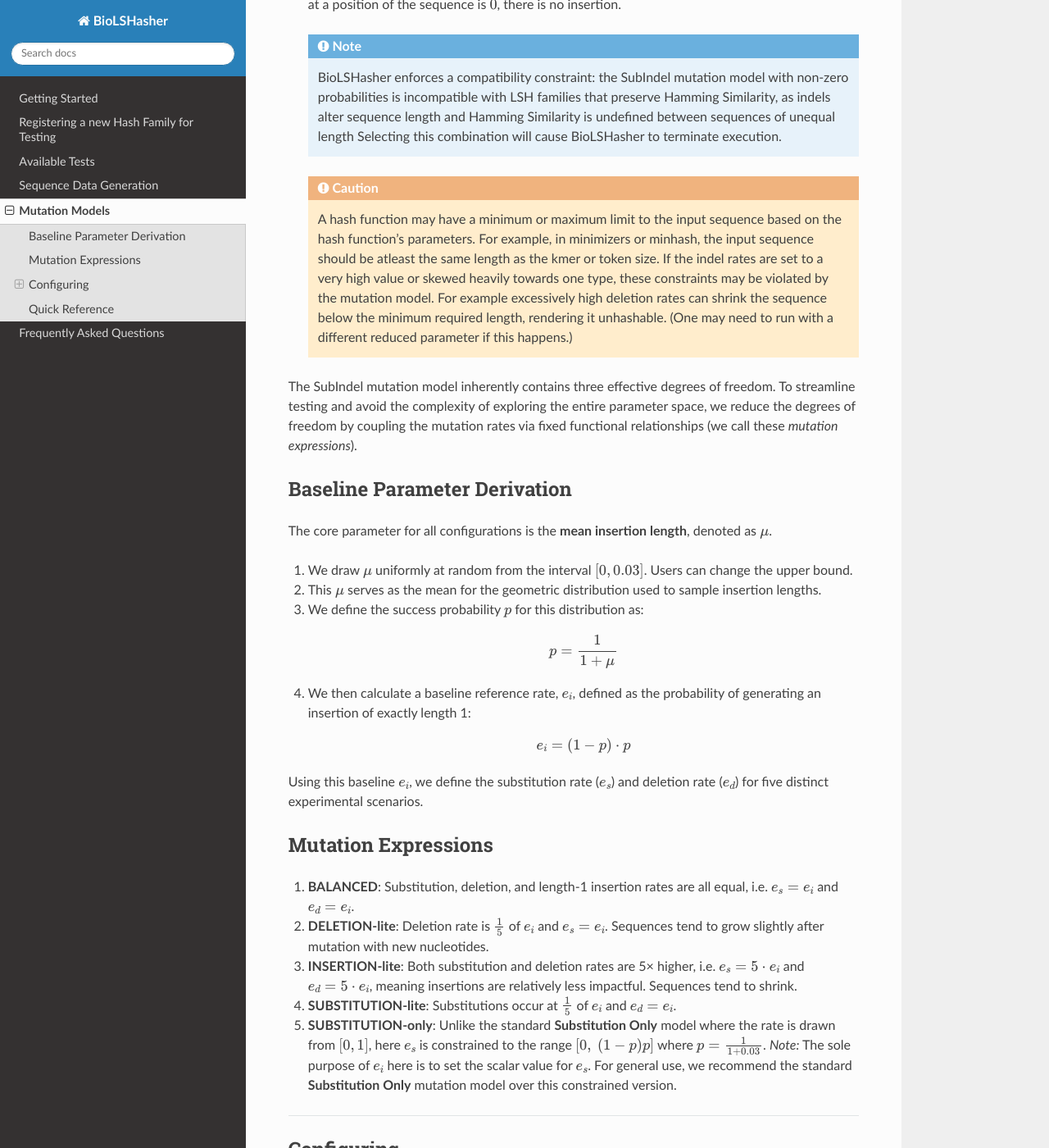
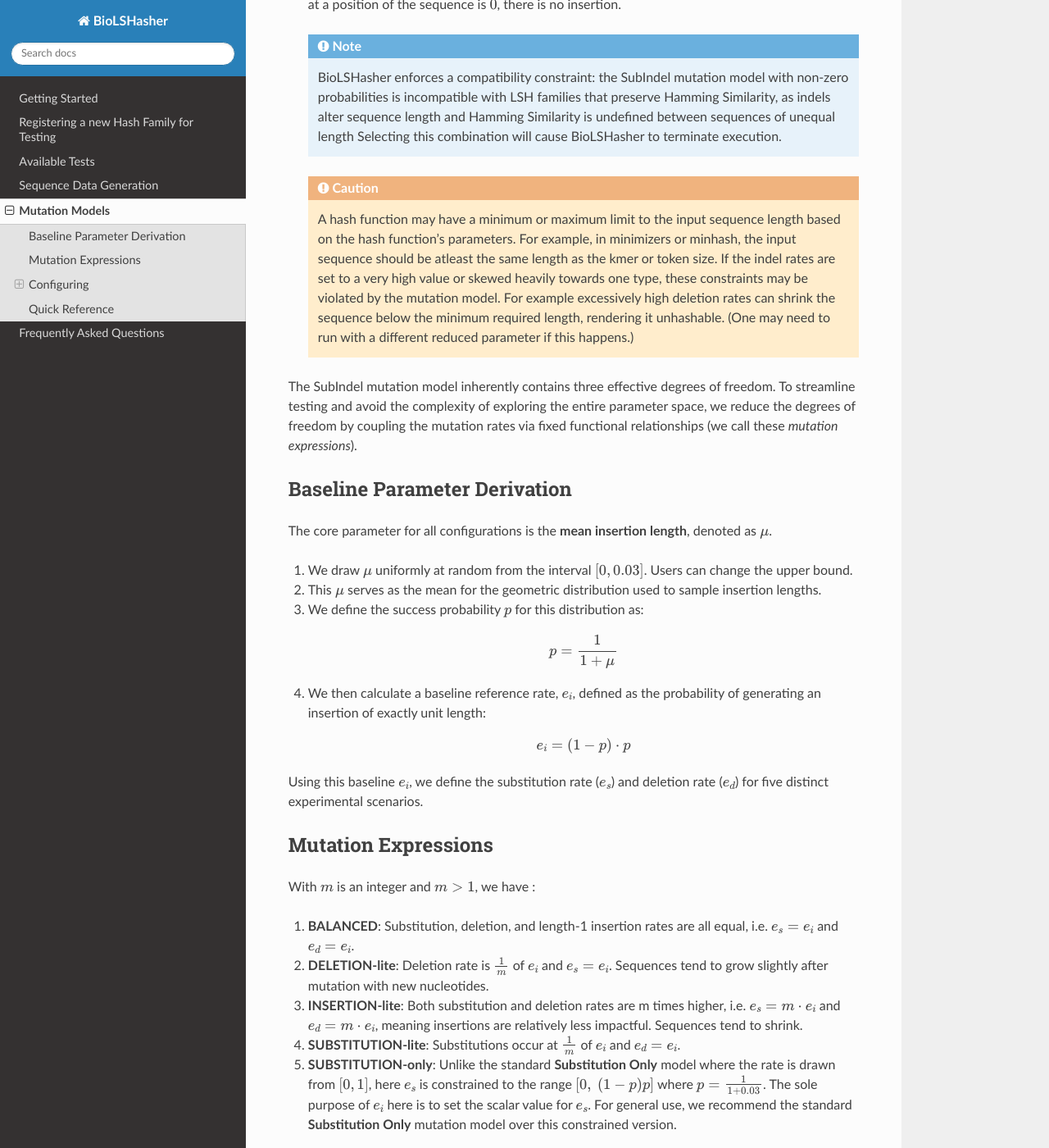
Before and after one commit to bpanda-dev/BioLSHasher-guide, a Sphinx documentation site: the page built from docs/source/content/mutationModels.rst, in a window 1280 px wide and 1400 px high, scrolled down 556 px. Shown: the whole window at 82% size. Built offline with Sphinx 7.4.7 and the Read the Docs theme 3.1.0, drawn with Linux system fonts in a browser that asks for light colours; some of the changed text lies outside the part shown.

Commit message:
mutationmodels

```diff
--- a/docs/requirements.txt
+++ b/docs/requirements.txt
@@ -1,4 +1,2 @@
 sphinx==7.1.2
 sphinx-rtd-theme==1.3.0rc1
-mkdocs-material
-pymdown-extensions
--- a/docs/source/content/mutationModels.rst
+++ b/docs/source/content/mutationModels.rst
@@ -1,3 +1,4 @@
+
 Mutation Models
 ===============================================
 
@@ -10,7 +11,7 @@
 
 1. **Substitution Only mutation model**: Performs only point substitutions across the input sequence based on the mutation rate :math:`e_{s} \in [0,1]`. BioLSHasher samples :math:`e_{s}` uniformly from the domain :math:`[0,1]`.
 
-2. **SubIndel mutation model**: Performs substitutions and deletions as point mutations (length 1) with the error rates :math:`e_s` and :math:`e_d`, respectively, satisfying :math:`e_s \ge 0,\ e_d < 1 \text{ and } e_s + e_d \le 1`. In contrast, for every position in sequence, insertion events are performed by sampling the length of the insertion from a geometric distribution with mean :math:`\mu \ge 0`. If the sampled insertion length at a position of the sequence is :math:`0`, there is no insertion.
+2. **SubIndel mutation model**: Performs substitutions and deletions as point mutations (unit length) with the error rates :math:`e_s` and :math:`e_d`, respectively, satisfying :math:`e_s \ge 0,\ e_d < 1 \text{ and } e_s + e_d \le 1`. In contrast, for every position in sequence, insertion events are performed by sampling the length of the insertion from a geometric distribution with mean :math:`\mu \ge 0`. If the sampled insertion length at a position of the sequence is :math:`0`, there is no insertion.
 
  .. note::
 
@@ -18,7 +19,7 @@
 
 
  .. caution::
-  A hash function may have a minimum or maximum limit to the input sequence based on the hash function's parameters. For example, in minimizers or minhash, the input sequence should be atleast the same length as the kmer or token size. If the indel rates are set to a very high value or skewed heavily towards one type, these constraints may be violated by the mutation model. For example excessively high deletion rates can shrink the sequence below the minimum required length, rendering it unhashable. (One may need to run with a different reduced parameter if this happens.)
+  A hash function may have a minimum or maximum limit to the input sequence length based on the hash function's parameters. For example, in minimizers or minhash, the input sequence should be atleast the same length as the kmer or token size. If the indel rates are set to a very high value or skewed heavily towards one type, these constraints may be violated by the mutation model. For example excessively high deletion rates can shrink the sequence below the minimum required length, rendering it unhashable. (One may need to run with a different reduced parameter if this happens.)
 
 The SubIndel mutation model inherently contains three effective degrees of freedom. To streamline testing and avoid the complexity of exploring the entire parameter space, we reduce the degrees of freedom by coupling the mutation rates via fixed functional relationships (we call these *mutation expressions*).
 
@@ -38,7 +39,7 @@
       p = \frac{1}{1+\mu}
 
 4. We then calculate a baseline reference rate, :math:`e_i`, defined as the probability
-   of generating an insertion of exactly length 1:
+   of generating an insertion of exactly unit length:
 
    .. math::
 
@@ -50,40 +51,32 @@
 Mutation Expressions
 ---------------------
 
+With :math:`m` is an integer and :math:`m \gt 1`, we have :
+
 1. **BALANCED**: Substitution, deletion, and length-1 insertion rates are all equal,
    i.e. :math:`e_s = e_i` and :math:`e_d = e_i`.
 
-2. **DELETION-lite**: Deletion rate is :math:`\tfrac{1}{5}` of :math:`e_i` and
-   :math:`e_s = e_i`. Sequences tend to grow slightly after mutation with new
-   nucleotides.
+2. **DELETION-lite**: Deletion rate is :math:`\tfrac{1}{m}` of :math:`e_i` and :math:`e_s = e_i`. Sequences tend to grow slightly after mutation with new nucleotides.
 
-3. **INSERTION-lite**: Both substitution and deletion rates are 5× higher,
-   i.e. :math:`e_s = 5 \cdot e_i` and :math:`e_d = 5 \cdot e_i`, meaning insertions
-   are relatively less impactful. Sequences tend to shrink.
+3. **INSERTION-lite**: Both substitution and deletion rates are m times higher, i.e. :math:`e_s = m \cdot e_i` and :math:`e_d = m \cdot e_i`, meaning insertions are relatively less impactful. Sequences tend to shrink.
 
-4. **SUBSTITUTION-lite**: Substitutions occur at :math:`\tfrac{1}{5}` of :math:`e_i`
-   and :math:`e_d = e_i`.
+4. **SUBSTITUTION-lite**: Substitutions occur at :math:`\tfrac{1}{m}` of :math:`e_i` and :math:`e_d = e_i`.
 
-5. **SUBSTITUTION-only**: Unlike the standard **Substitution Only** model where the
-   rate is drawn from :math:`[0, 1]`, here :math:`e_s` is constrained to the range
-   :math:`[0,\ (1-p)p]` where :math:`p = \tfrac{1}{1 + 0.03}`. *Note:* The sole
-   purpose of :math:`e_i` here is to set the scalar value for :math:`e_s`. For general
-   use, we recommend the standard **Substitution Only** mutation model over this
-   constrained version.
+5. **SUBSTITUTION-only**: Unlike the standard **Substitution Only** model where the rate is drawn from :math:`[0, 1]`, here :math:`e_s` is constrained to the range :math:`[0,\ (1-p)p]` where :math:`p = \tfrac{1}{1 + 0.03}`. The sole purpose of :math:`e_i` here is to set the scalar value for :math:`e_s`. For general use, we recommend the standard **Substitution Only** mutation model over this constrained version.
+
+Current default value of :math:`m` is set to 2.
 
 ----
 
 Configuring
 -----------
 
-To set and configure the mutation models, various global variables are defined in the
-``LSHGlobals.h`` file.
+To set and configure the mutation models, various global variables are defined in the ``LSHGlobals.h`` file.
 
-Setting the Mutation Model
+STEP 1/2 : Setting the Mutation Model
 ~~~~~~~~~~~~~~~~~~~~~~~~~~
 
-The mutation model is set via the global variable ``g_mutation_model`` in
-``LSHGlobals.cpp``.
+The mutation model is set via the global variable ``g_mutation_model`` in ``LSHGlobals.cpp``.
 
 .. list-table::
    :header-rows: 1
@@ -133,23 +120,21 @@
      - Description
    * - ``MUTATION_EXPRESSION_BALANCED``
      - 0
-     - **Balanced.** Substitution, deletion, and length-1 insertion rates are all equal.
+     - **Balanced.**
    * - ``MUTATION_EXPRESSION_SUB_ONLY``
      - 1
-     - **Substitution only.** No deletions occur; insertion lengths are forced to 0.
-       Only substitutions happen even though SubIndel framework is the selected model.
+     - **Substitution only.**
    * - ``MUTATION_EXPRESSION_DEL_LITE``
      - 2
-     - **Deletion-lite.** Deletions occur at 1/5th the rate of substitutions. Sequences
-       tend to grow slightly.
+     - **Deletion-lite.**
    * - ``MUTATION_EXPRESSION_INS_LITE``
      - 3
-     - **Insertion-lite.** Both substitution and deletion rates are 5× higher, meaning
-       insertions are relatively less impactful. Sequences mutate more aggressively.
+     - **Insertion-lite.**
    * - ``MUTATION_EXPRESSION_SUB_LITE``
      - 4
-     - **Substitution-lite.** Substitutions occur at 1/5th the rate of deletions.
-       Sequences tend to shrink.
+     - **Substitution-lite.**
+
+Edit the initializer of ``g_mutation_expression_type`` in ``LSHGlobals.cpp``:
 
 .. code-block:: cpp
 
```
Also changed, not shown: other parts of docs/source/content/mutationModels.rst (+3 -9 lines).
